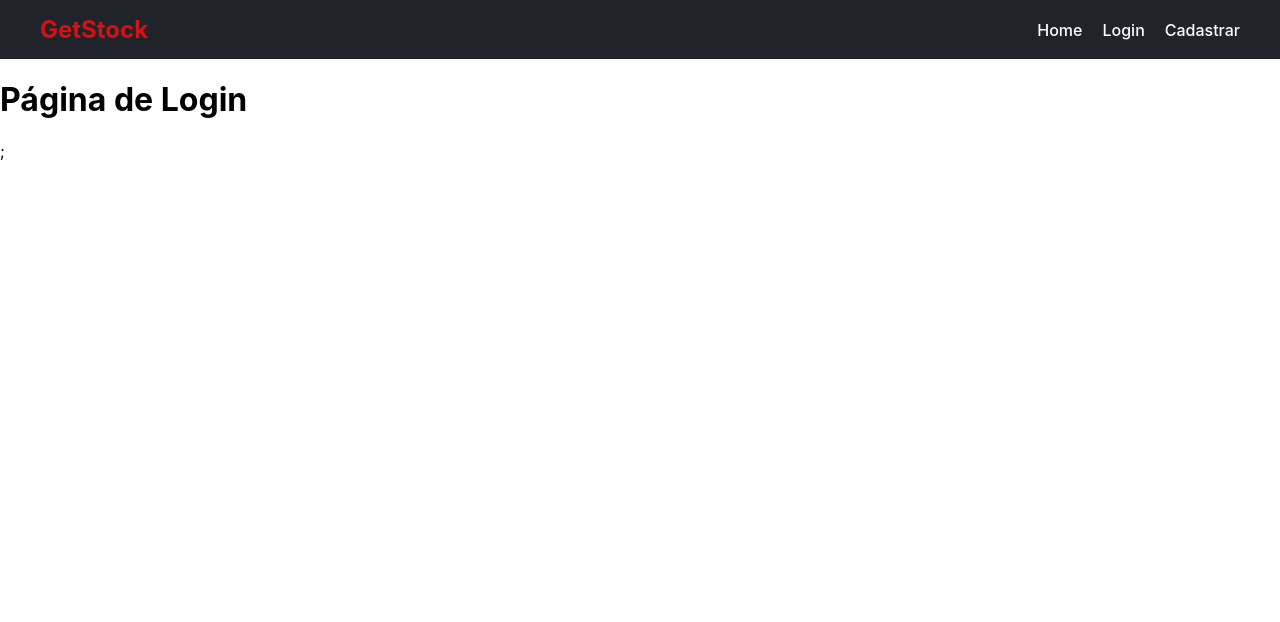
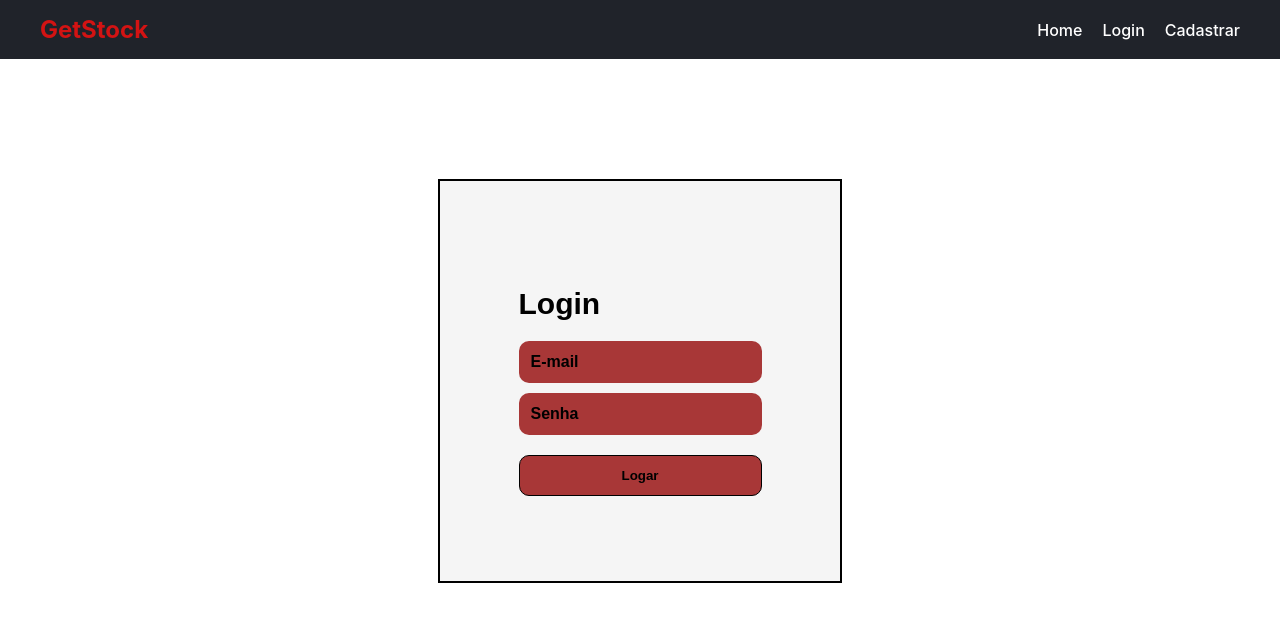
Before and after one commit to marceloaugustorm/Projeto_Get_Stock, a React (Create React App) app in the folder frontend/: page /login in a window 1280 px wide. Shown: the top 622 px of the page. Built offline with nearby package versions, Linux system fonts and the light colour scheme.

Commit message:
Fazendo layout pág login

```diff
--- a/frontend/src/pages/Login/login.css
+++ b/frontend/src/pages/Login/login.css
@@ -1,3 +1,60 @@
-.h1{
-    font-family: 'Times New Roman', Times, serif;
+#quadrado_login h1{
+    font-family: Arial, Helvetica, sans-serif;
+    font-size: 30px;
+
 }
+
+
+.container2{
+    border: 2px solid black;
+    width: 400px;
+    height: 400px;
+    margin: 120px auto;
+    display: flex;
+    align-items: center;
+    justify-content: center;
+    background-color: #f5f5f5;
+}
+
+.container2 .grupo {
+    display: flex;
+    flex-direction: column;
+    gap: 10px;
+    width: 100%;
+    max-width: 300px;
+
+}
+
+#quadrado_login input{
+    padding: 12px;
+    border: none;
+    background-color: #a83737;
+    border-radius: 10px;
+    font-weight: bold;
+    font-size: 16px;
+    color: #000;
+    max-width: 450px;
+    font-family: Arial, Helvetica, sans-serif;
+}
+
+#quadrado_login input::placeholder{
+    color: #000;
+}
+
+
+#quadrado_login button{
+    grid-column: 1 / -1;
+    width: 100%;
+    padding: 12px;
+    background-color: #a83737;
+    border: 1px solid #000;
+    border-radius: 10px;
+    font-weight: bold;
+    cursor: pointer;
+    margin-top: 20px;
+}
+
+#quadrado_login button:hover {
+    filter: brightness(1.1);
+    transform: translateY(-2px);
+}
--- a/frontend/src/pages/Login/login.js
+++ b/frontend/src/pages/Login/login.js
@@ -1,10 +1,59 @@
 import "./login.css"
+import { useState } from "react";
+import { useNavigate } from "react-router-dom";
 function Login() {
+  const [email, setEmail] = useState("");
+  const [senha, setSenha] = useState("");
+  const [loading, setLoading] = useState(false);
+  const navigate = useNavigate();
+
+  const handleSubmit = async (e) => {
+    e.preventDefault();
+    setLoading(true);
+
+    try {
+      const response = await fetch('http://localhost:5000/verifica', {
+        method: 'POST',
+        headers: {
+          'Content-Type': 'application/json',
+        },
+        body: JSON.stringify({
+          email: email,
+          password: senha
+        })
+      });
+
+      const data = await response.json();
+
+      if (response.ok) {
+        alert("Login realizado com sucesso!");
+        navigate("/");
+      } else {
+        alert(data.message || "Email ou senha incorretos!");
+      }
+    } catch (error) {
+      console.error("Erro ao fazer login:", error);
+      alert("Erro ao conectar com o servidor!");
+    } finally {
+      setLoading(false);
+    }
+  };
+
   return (
-    <div>
-        <h1>Página de Login</h1>;
+    <div className="container2">
+      <form id="quadrado_login" onSubmit={handleSubmit}>
+      <h1>Login</h1>
+      <div className="grupo">
+        <input name="email" type="email" placeholder="E-mail" value={email} onChange={(e) => setEmail(e.target.value)} required disabled={loading}/>
+        <input name="password" type="password" placeholder="Senha" value={senha} onChange={(e) => setSenha(e.target.value)} required disabled={loading}/>
+      </div>
+      <button type="submit" disabled={loading}>{loading ? "Carregando..." : "Logar"}</button>
+      </form>
 
     </div>
+
+
+
 
   );
 }
```
